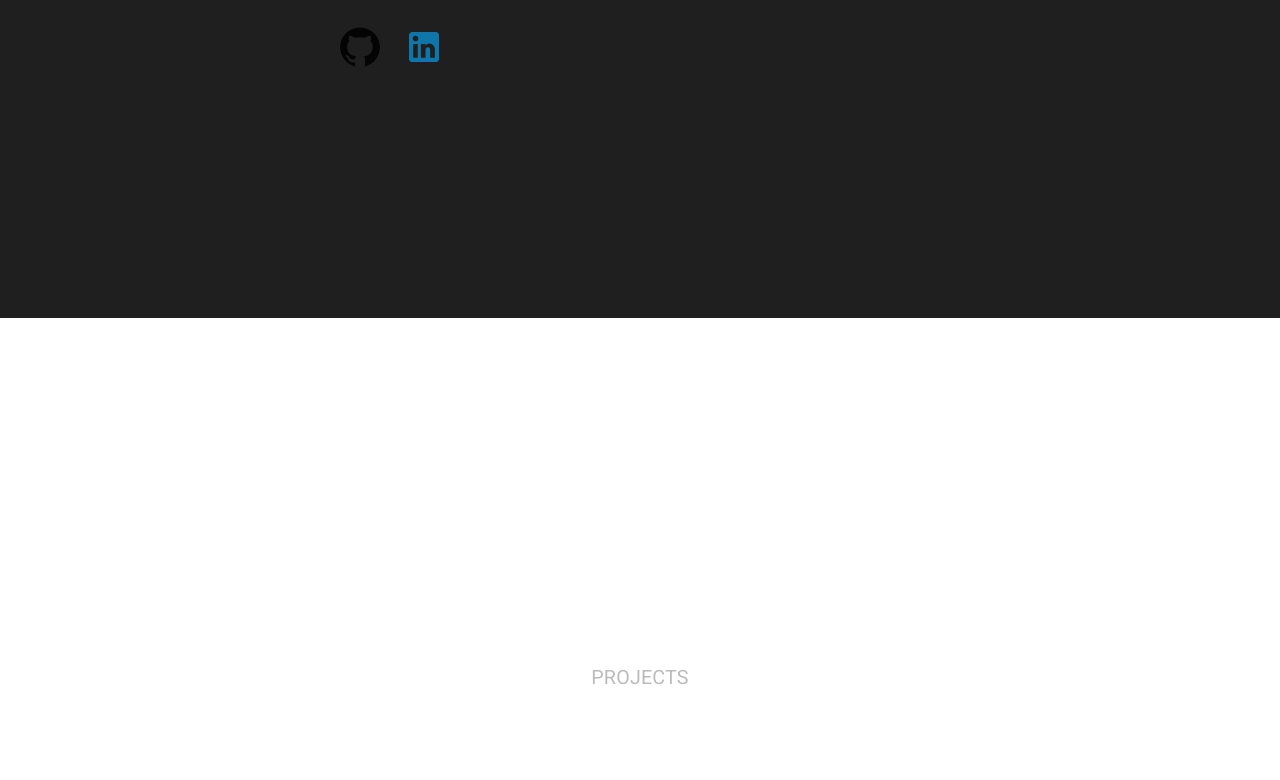
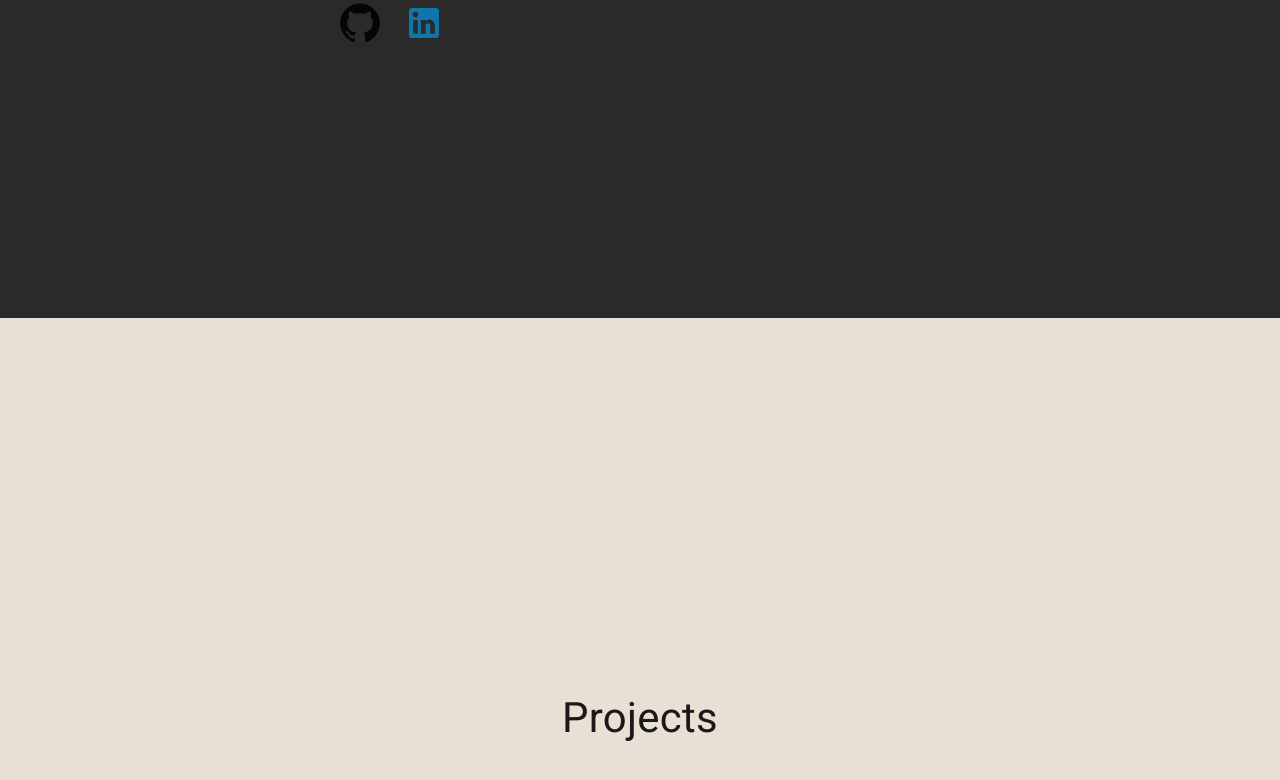
Before and after one commit to DawidDylus/portfolio, a Next.js app: page / in a window 1280 px wide. Shown: the part 482-1262 px from the top of the page. Built offline with nearby package versions, Linux system fonts and the light colour scheme.

Commit message:
NavBar changed to dynamic. Fix background for projects tab.

```diff
--- a/components/introduction/Intro.js
+++ b/components/introduction/Intro.js
@@ -1,24 +1,27 @@
 import Grid from '@material-ui/core/Grid';
 import Typography from '@material-ui/core/Typography';
-import Box from '@material-ui/core/Box';
+import Container from '@material-ui/core/Container';
 import IconButton from '@material-ui/core/Button';
 import GitHubIcon from '@material-ui/icons/GitHub';
 import Link from '@material-ui/core/Link'
 import LinkedInIcon from '@material-ui/icons/LinkedIn';
 
+
 const Intro = () => {
 
 
     return <>
+     <Container>
         <div
         style={{
             display:"flex",
             justifyContent:"center",
             alignItems:"center",
-            minHeight:"90vh",
+            minHeight:"100vh",
         }}
         >
-            <Grid >
+
+            <Grid>
                 <Typography variant="h1">
                     Dawid Dylus
                 </Typography>
@@ -27,7 +30,7 @@ const Intro = () => {
                     Fullstack developer
                 </Typography>
 
-                <br></br>
+                <br/>
 
                 <Grid>
                     <IconButton component={Link} href="https://github.com/DawidDylus" style={{ borderRadius: 100 }}>
@@ -40,7 +43,9 @@ const Intro = () => {
                 </Grid>
 
             </Grid>
+
         </div>
+        </Container>
     </>
 
 
--- a/components/nav/Nav.js
+++ b/components/nav/Nav.js
@@ -4,7 +4,6 @@ import Toolbar from '@material-ui/core/Toolbar';
 import IconButton from '@material-ui/core/IconButton';
 import Fingerprint from '@material-ui/icons/Fingerprint';
 import { Tabs, Tab, Typography } from '@material-ui/core';
-import Link from 'next/link';
 
 
 const Nav = () => {
@@ -13,18 +12,16 @@ const Nav = () => {
         <div >
             <AppBar>
                 <Toolbar style={{ justifyContent: "center" }} >
-                    <IconButton edge="start" color="inherit" aria-label="menu">
+                    <IconButton href="#" edge="start" color="inherit" aria-label="menu">
                         <Fingerprint />
                         <Typography>Portfolio</Typography>
                     </IconButton>
                     <Tabs indicatorColor="secondary">
 
-                        <Link href="#projects" >
-                            <Tab label="Projects" />
-                        </Link>
+                        <Tab href="#projects" label="Projects" />
 
-                        <Tab href="#" label="Technologies"></Tab>
-                        <Tab href="#" label="Contact"></Tab>
+                        <Tab href="#" label="Technologies" />
+                        <Tab href="#" label="Contact" />
                     </Tabs>
                 </Toolbar>
             </AppBar>
--- a/components/projects/Projects.js
+++ b/components/projects/Projects.js
@@ -1,26 +1,39 @@
 import Typography from '@material-ui/core/Typography';
+import Container from '@material-ui/core/Container';
+import { makeStyles } from '@material-ui/core/styles';
+
+const useStyles = makeStyles({
+    root: {
+        backgroundColor: '#e9dfd4',
+        color: props => props.color,
+    },
+});
+
+
 
 const Projects = () => {
 
+    const classes = useStyles();
+
     return <>
+        <Container className={classes.root}>
+
             <div
                 id="projects"
                 style={{
                     display: "flex",
                     justifyContent: "center",
                     alignItems: "center",
-            minHeight: "90vh",
+                    minHeight: "100vh",
                 }}
             >
 
 
+                <Typography variant="h4" color="primary" align="center">Projects</Typography>
 
 
-
-            <Typography>PROJECTS</Typography>
-
             </div>
-
+        </Container>
     </>
 
 }
--- a/pages/index.js
+++ b/pages/index.js
@@ -1,19 +1,16 @@
 import Nav from '../components/nav/Nav';
 import Intro from '../components/introduction/Intro';
-import Container from '@material-ui/core/Container';
 import Projects from '../components/projects/Projects';
 export default function Home() {
 
   return <>
-    <Container>
-      <Nav />
 
-      <Intro />
+    <Nav />
 
+    <Intro />
 
+    <Projects />
 
-    </Container>
-    <Projects/>
   </>
 
 }
--- a/styles/MainApplicationTheme.js
+++ b/styles/MainApplicationTheme.js
@@ -1,5 +1,4 @@
-import { createTheme, responsiveFontSizes } from "@material-ui/core/styles";
-import { WrapText } from "@material-ui/icons";
+import { createTheme } from "@material-ui/core/styles";
 
 export const MainApplicationTheme = createTheme({
     palette: {
@@ -106,16 +105,12 @@ export const MainApplicationTheme = createTheme({
         },
         MuiContainer: {
             root: {
-                background: "#1f1f1f",
+                background: "#2a2a2a",
                 height: "100vh",
             }
         }
     },
     props: {
-        MuiAppBar: {
-            position: "static",
-
-        },
         MuiContainer: {
             maxWidth: false,
             disableGutters: true, // left right padding disabled
```
Lines whose indentation alone changed are shown as unchanged.
